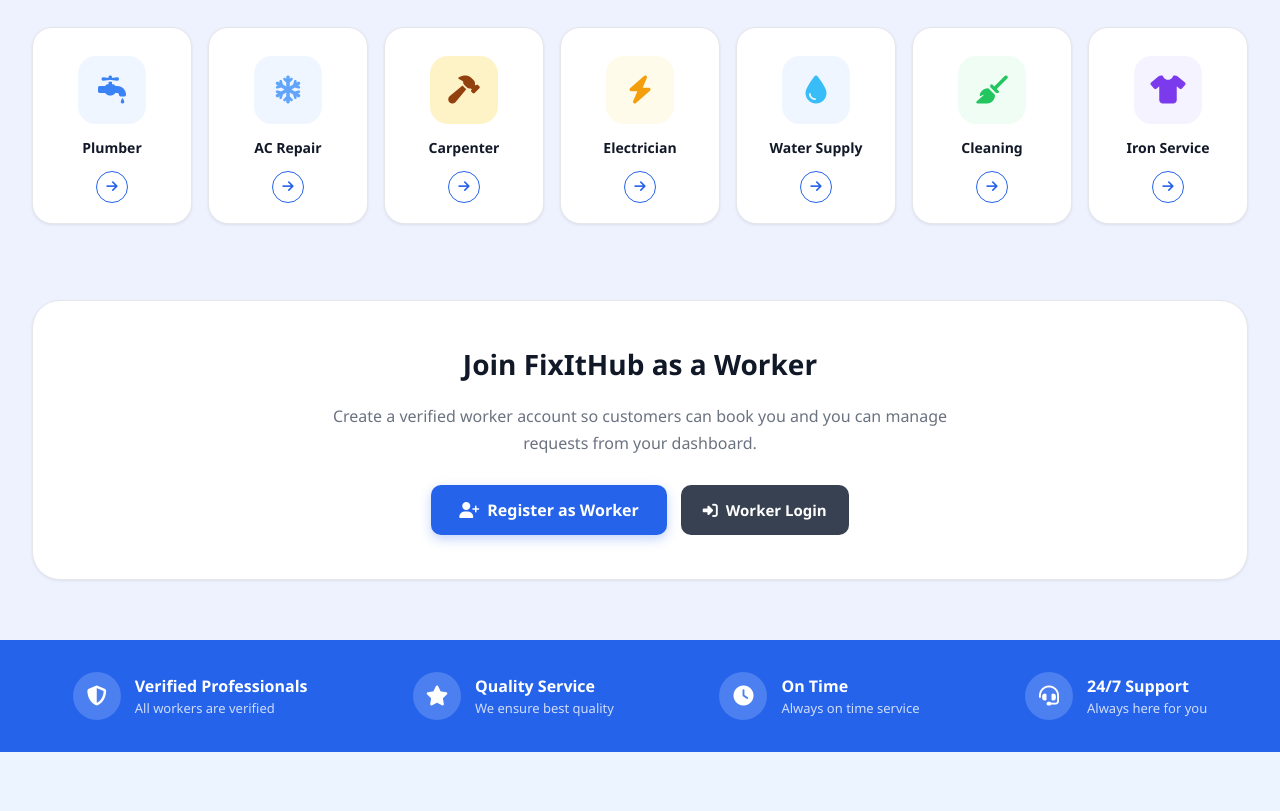
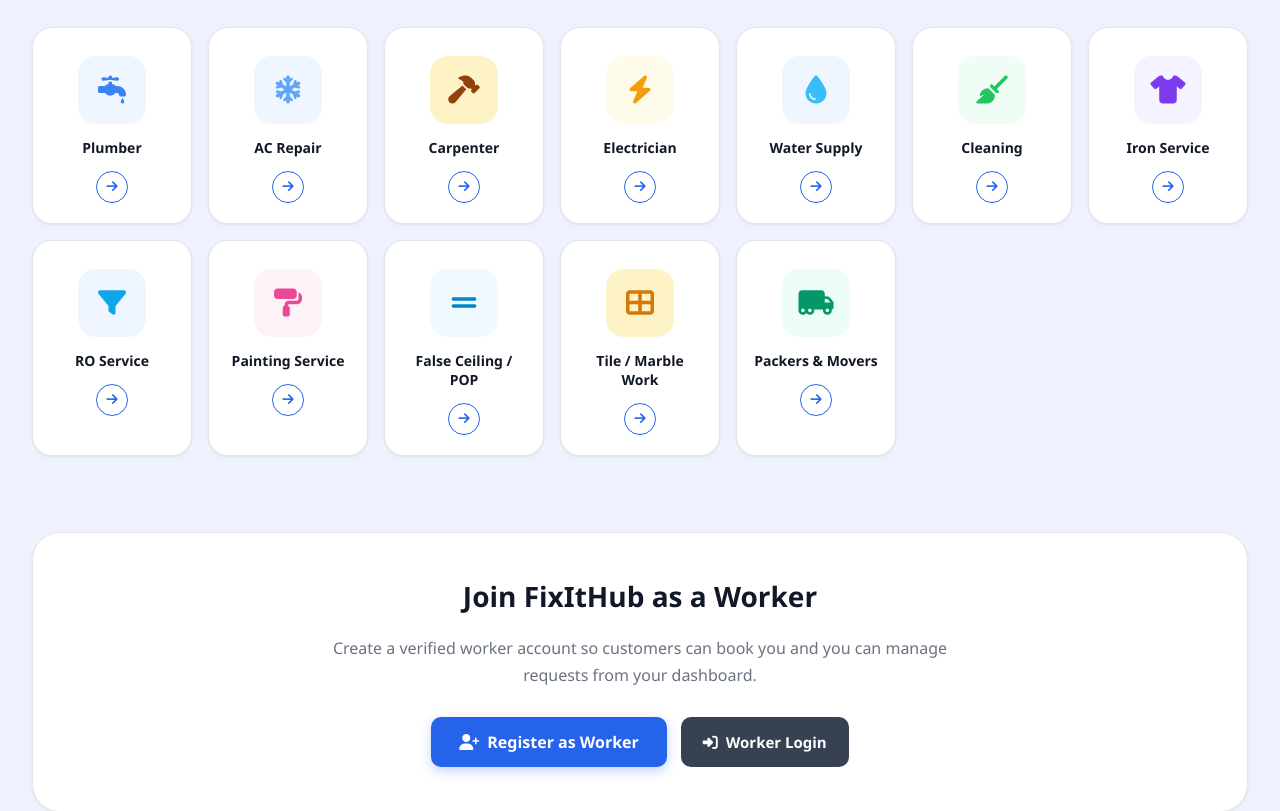
Before and after one commit to yashsingh-tech/Fix-it-Hub, a Flask app: page / in a window 1280 px wide. Shown: the part 715-1526 px from the top of the page. Before the commit the page ends 1467 px from the top, so only its background shows below. Run offline with Flask 3, Linux system fonts and the light colour scheme.

Commit message:
solving merge conflict

```diff
--- a/static/style.css
+++ b/static/style.css
@@ -70,6 +70,11 @@
 .water-icon     { background: #EFF6FF; color: #38BDF8; }
 .clean-icon     { background: #F0FDF4; color: #22C55E; }
 .iron-icon      { background: #F5F3FF; color: #7C3AED; }
+.ro-icon        { background: #EFF6FF; color: #0EA5E9; }
+.painting-icon  { background: #FDF2F8; color: #EC4899; }
+.ceiling-icon   { background: #F0F9FF; color: #0284C7; }
+.tile-icon      { background: #FEF3C7; color: #D97706; }
+.movers-icon    { background: #ECFDF5; color: #059669; }
 .service-name { font-size: 14px; font-weight: 600; text-align: center; }
 .service-arrow { width: 32px; height: 32px; border-radius: 50%; border: 1.5px solid var(--primary); background: transparent; color: var(--primary); display: flex; align-items: center; justify-content: center; font-size: 13px; cursor: pointer; transition: background 0.2s, color 0.2s; }
 .service-arrow:hover { background: var(--primary); color: #fff; }
--- a/templates/home.html
+++ b/templates/home.html
@@ -96,6 +96,31 @@
           <p class="service-name">Iron Service</p>
           <span class="service-arrow"><i class="fas fa-arrow-right"></i></span>
         </a>
+        <a href="/workers/ro_service" class="service-card">
+          <div class="service-icon ro-icon"><i class="fas fa-filter"></i></div>
+          <p class="service-name">RO Service</p>
+          <span class="service-arrow"><i class="fas fa-arrow-right"></i></span>
+        </a>
+        <a href="/workers/painting" class="service-card">
+          <div class="service-icon painting-icon"><i class="fas fa-paint-roller"></i></div>
+          <p class="service-name">Painting Service</p>
+          <span class="service-arrow"><i class="fas fa-arrow-right"></i></span>
+        </a>
+        <a href="/workers/false_ceiling" class="service-card">
+          <div class="service-icon ceiling-icon"><i class="fas fa-grip-lines"></i></div>
+          <p class="service-name">False Ceiling / POP</p>
+          <span class="service-arrow"><i class="fas fa-arrow-right"></i></span>
+        </a>
+        <a href="/workers/tile_marble" class="service-card">
+          <div class="service-icon tile-icon"><i class="fas fa-th-large"></i></div>
+          <p class="service-name">Tile / Marble Work</p>
+          <span class="service-arrow"><i class="fas fa-arrow-right"></i></span>
+        </a>
+        <a href="/workers/packers_movers" class="service-card">
+          <div class="service-icon movers-icon"><i class="fas fa-truck-moving"></i></div>
+          <p class="service-name">Packers & Movers</p>
+          <span class="service-arrow"><i class="fas fa-arrow-right"></i></span>
+        </a>
       </div>
     </div>
   </section>
@@ -151,4 +176,4 @@
   </section>
 
 </body>
-</html>
+</html>>
```
Also changed, not shown: templates/worker_register.html (+6 -1 lines).
